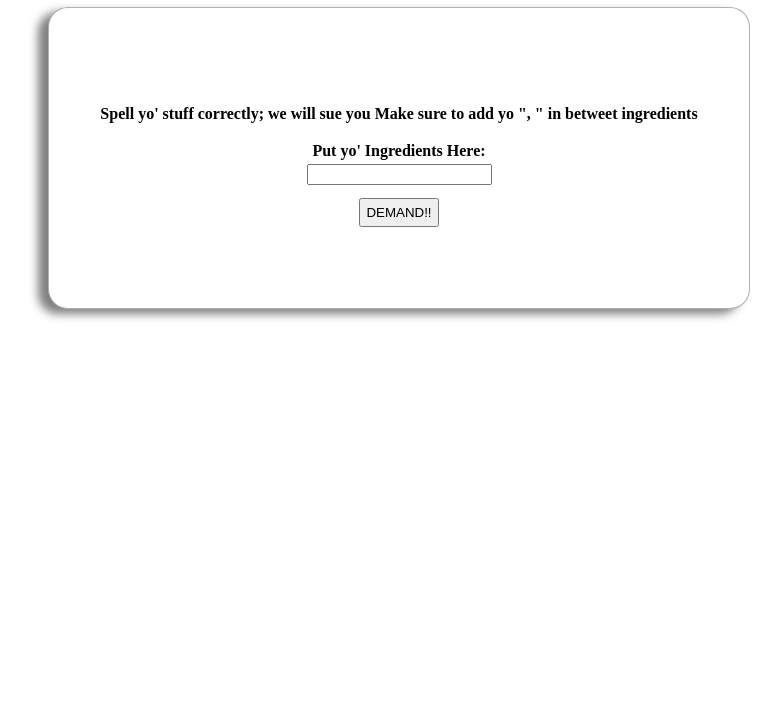
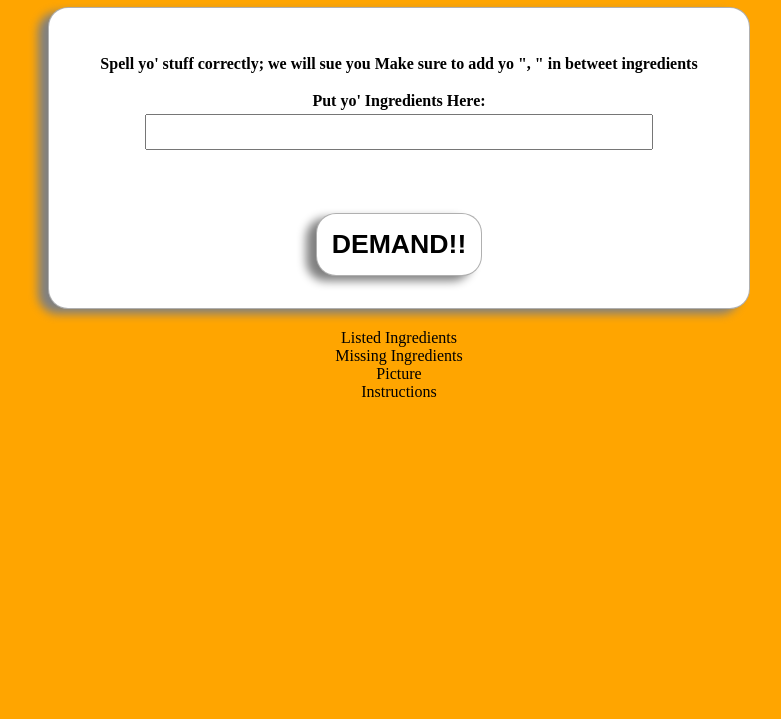
Before and after one commit to MinhTeeFresh/Recipes-On-Demand, a website: page index.html in a window 1280 px wide. Shown: the part 81-800 px from the top of the page, without its empty margins (241-1022 px from the left). Drawn offline with Linux system fonts and the light colour scheme.

Commit message:
index.html and css for front end additions

```diff
--- a/index.html
+++ b/index.html
@@ -9,6 +9,7 @@
     <title id="title">Recipe's on Demand</title>
 </head>
 <body>
+    <div class="box-one">
     <h1>Recipe's On Demand</h1>
     <div class="box">
         <form>
@@ -26,6 +27,23 @@
             <button id="submitBtn" type="button">DEMAND!!</button>
         </form>
     </div>
+
+    <div class="box-two">
+        <div class="box-2">
+            Listed Ingredients
+        </div>
+        <div class="box-2">
+            Missing Ingredients
+        </div>
+        <div class="box-3">
+            Picture
+        </div>
+        <div class="box-2">
+            Instructions
+        </div>
+    </div>
+
+    </div>
 </body>
 </html>
 
--- a/src/styles/styles.css
+++ b/src/styles/styles.css
@@ -1,8 +1,27 @@
 html {
-    background-color: white;
+    background-color: orange;
     text-align: center;
     display: flex;
     justify-content: center;
+}
+
+/* .box-one {
+    width: 1800px;
+    height: 1000px;
+    align-content: center;
+    background-color: white;
+} */
+
+
+.box-two {
+    margin: 20px;
+}
+
+#userFill {
+    height: 30px;
+    width: 500px;
+    font-size: 14pt;
+    margin-bottom: 20px;
 }
 
 .box {
@@ -18,16 +37,39 @@ html {
     border: 1px solid rgba(59, 58, 58, 0.4);
     box-shadow: -10px 5px 10px grey;
     border-radius: 20px;
-    top: 0;
-    transition: top ease 0.5s;
+    animation-duration: 3s;
+    animation-name: slidein;
+    animation-iteration-count: 1;
 }
 
-.box:hover {
-    top: -10px;
-    box-shadow: -12px 8px 12px grey;
+@keyframes slidein {
+    from {
+      margin-left: 500%;
+      width: 300%;
+    }
+
+    to {
+      margin-left: -8.5%;
+      width: 117%;
+    }
+  }
+
+#submitBtn {
+    padding: 15px 15px;
+    position: relative;
+    margin-top: 40px;
+    top: 0;
+    font-weight: bold;
+    font-size: 20pt;
+    background-color: white;
+    border: 1px solid rgba(59, 58, 58, 0.4);
+    box-shadow: -10px 5px 10px grey;
+    border-radius: 20px;
+    transition: top ease 0.5s;
+
 }
 
-button {
-    margin-top: 10px;
-    padding: 5px;
+#submitBtn:hover {
+    top: -5px;
+    background-color: grey;
 }
```
